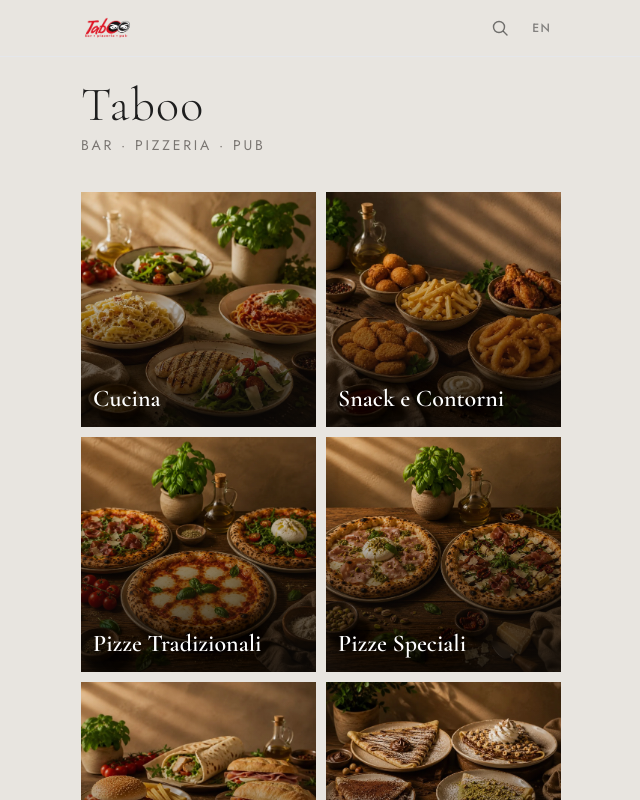
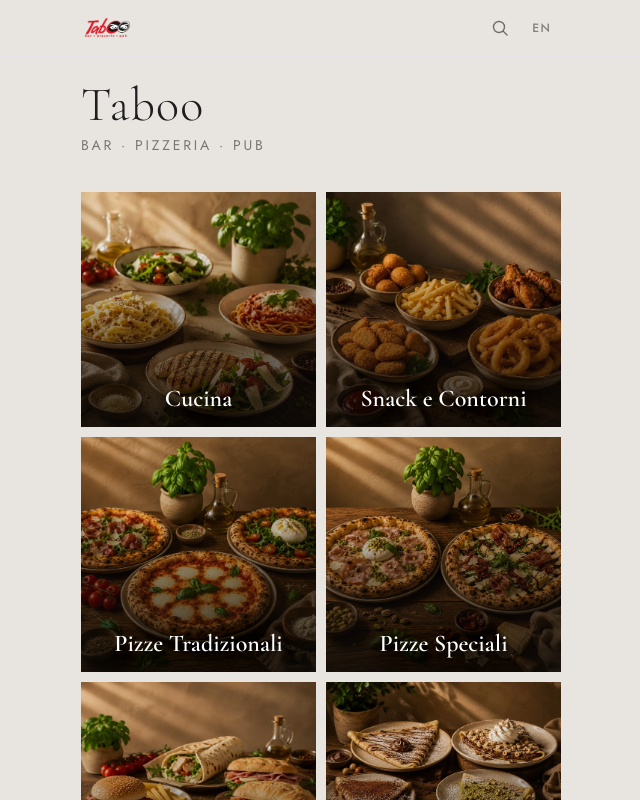
Before and after one commit to al3xf3r/taboo-manji, a Next.js app: page / in a window 1280 px wide. Shown: the top 800 px of the page, without its empty margins (319-959 px from the left). Built offline with nearby package versions, Linux system fonts and the light colour scheme.

Commit message:
Update HomeView.tsx

```diff
--- a/src/components/HomeView.tsx
+++ b/src/components/HomeView.tsx
@@ -118,9 +118,9 @@
                 onError={(e) => { (e.target as HTMLImageElement).style.display = "none"; }}
               />
               <div className="card-overlay" />
-              <div className="absolute inset-0 flex items-end p-3">
+              <div className="absolute inset-0 flex items-end justify-center p-3">
                 <span
-                  className="font-display text-white text-xl sm:text-2xl font-semibold leading-tight"
+                  className="font-display text-white text-xl sm:text-2xl font-semibold leading-tight text-center"
                   style={{ textShadow: "0 1px 8px rgba(0,0,0,0.7), 0 2px 24px rgba(0,0,0,0.5)" }}
                 >
                   {getCategoryName(cat, lang)}
```
